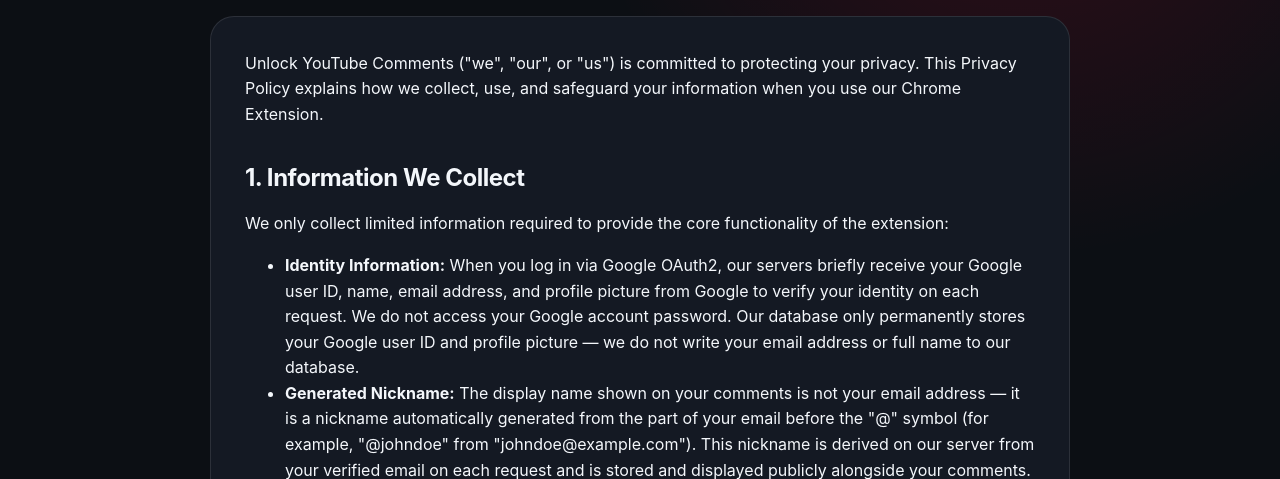
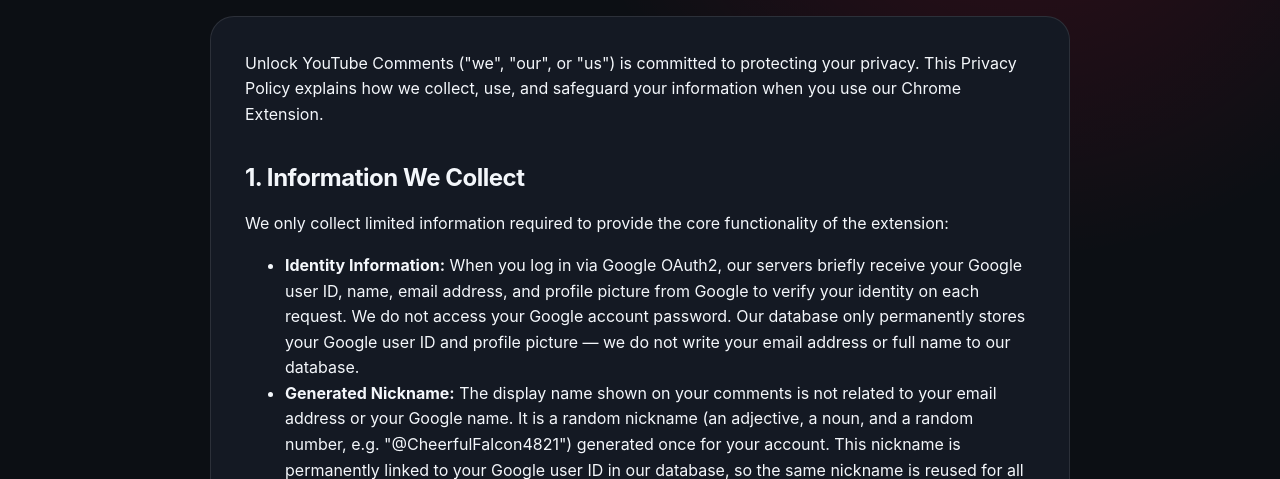
Before and after one commit to jov7/unlock-youtube-comments-website, a plain HTML site: page privacy.html in a window 1280 px wide. Shown: the part 321-800 px from the top of the page. Drawn offline with Linux system fonts and the light colour scheme.

Commit message:
Add files via upload

```diff
--- a/privacy.html
+++ b/privacy.html
@@ -59,11 +59,12 @@
 
         <li>
             <strong>Generated Nickname:</strong>
-            The display name shown on your comments is not your email address —
-            it is a nickname automatically generated from the part of your email
-            before the "@" symbol (for example, "@johndoe" from "johndoe@example.com").
-            This nickname is derived on our server from your verified email on
-            each request and is stored and displayed publicly alongside your comments.
+            The display name shown on your comments is not related to your email
+            address or your Google name. It is a random nickname (an adjective,
+            a noun, and a random number, e.g. "@CheerfulFalcon4821") generated
+            once for your account. This nickname is permanently linked to your
+            Google user ID in our database, so the same nickname is reused for
+            all of your future comments, and is displayed publicly alongside them.
         </li>
 
         <li>
```
